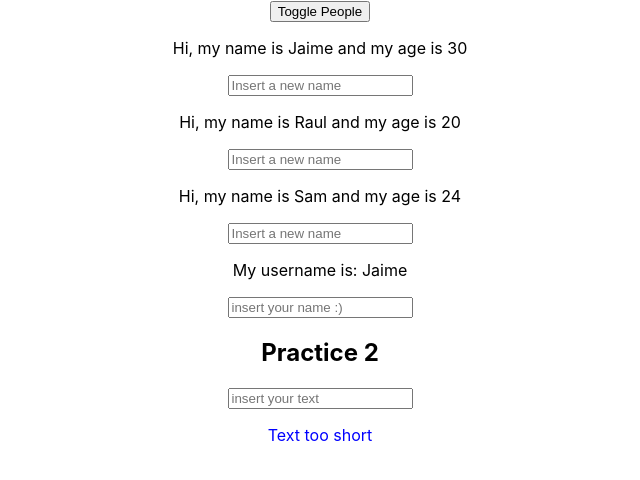
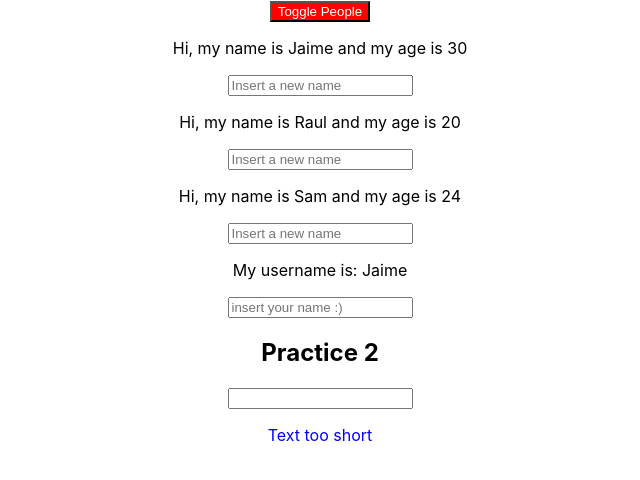
Before and after one commit to ing-arriola/ReactPractice, a React (Create React App) app: page / in a window 1280 px wide. Shown: the top 480 px of the page, without its empty margins (320-960 px from the left). Built offline with nearby package versions, Linux system fonts and the light colour scheme.

Commit message:
The app.js file has now somw change in order to change a button styles dinamically

```diff
--- a/src/App.js
+++ b/src/App.js
@@ -61,6 +61,15 @@ function App() {
     });
   };
 
+  const deleteChar = (indexOfCharacter) => {
+    const copyOfChars = [...justString.justSomeChars];
+    copyOfChars.splice(indexOfCharacter, 1);
+    console.log(copyOfChars);
+    setJustString({
+      justSomeChars: copyOfChars,
+    });
+  };
+
   const togglePeople = () => {
     const doesShow = showPeople.showpeople.show;
     setShowPeople({
@@ -80,10 +89,15 @@ function App() {
     });
   };
 
-  return (
-    <div className="App">
-      <button onClick={togglePeople}>Toggle People</button>
-      {showPeople.showpeople.show ? (
+  const styleButton = {
+    background: "green",
+    color: "#fff",
+  };
+
+  let peopleToShow = null;
+
+  if (showPeople.showpeople.show) {
+    peopleToShow = (
       <div>
         {peopleState.people.map((someone, index) => {
           return (
@@ -97,18 +111,31 @@ function App() {
           );
         })}
       </div>
-      ) : null}
+    );
+    styleButton.background = "red";
+  }
 
+  return (
+    <div className="App">
+      <button style={styleButton} onClick={togglePeople}>
+        Toggle People
+      </button>
+      {peopleToShow}
       <UserOutput myname={username.user.name} />
       <UserInput changed={userNameChangeHandler} />
-
       <h2>Practice 2</h2>
-      <input placeholder="insert your text" onChange={getLength} />
+      <input onChange={getLength} value={justString.justSomeChars.join("")} />
       <ValidationComponent tlength={lengthOfString.numChars.characters} />
       {justString.justSomeChars.length > 0 ? (
         <div>
           {justString.justSomeChars.map((ch, index) => {
-            return <CharComponent key={index} char={ch} />;
+            return (
+              <CharComponent
+                key={index}
+                char={ch}
+                click={() => deleteChar(index)}
+              />
+            );
           })}
         </div>
       ) : null}
--- a/src/Practice2/CharComponent.js
+++ b/src/Practice2/CharComponent.js
@@ -1,6 +1,6 @@
 import React from "react";
 
-const CharComponent = ({ char }) => {
+const CharComponent = ({ char, click }) => {
   const style = {
     color: "red",
     display: "inline-block",
@@ -9,7 +9,11 @@ const CharComponent = ({ char }) => {
     margin: "16px",
     border: "1px solid black",
   };
-  return <div style={style}>{char}</div>;
+  return (
+    <div onClick={click} style={style}>
+      {char}
+    </div>
+  );
 };
 
 export default CharComponent;
```
Lines whose indentation alone changed are shown as unchanged.
